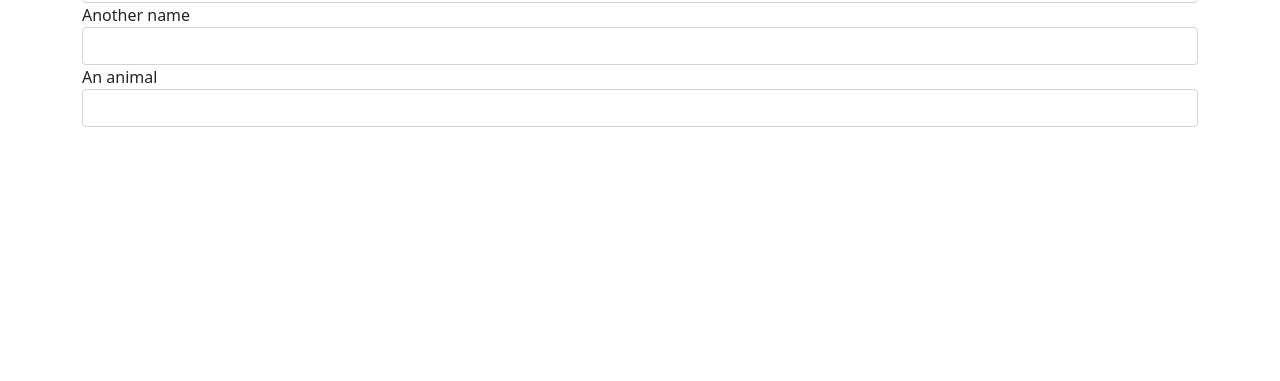
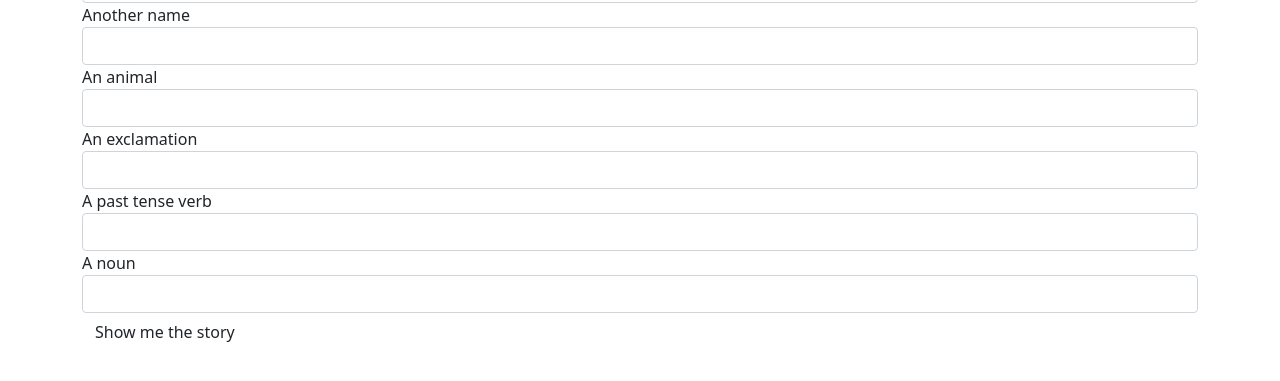
Before and after one commit to Annaliskirwa/App_Seis, a plain HTML site: page index.html in a window 1280 px wide. Shown: the part 115-496 px from the top of the page. Drawn offline with nearby package versions, Linux system fonts and the light colour scheme.

Commit message:
It will add a submit button

```diff
--- a/index.html
+++ b/index.html
@@ -26,6 +26,19 @@
                         <label for = "animal">An animal</label>
                         <input id = "animal" class = "form-control" type = "text">
                     </div>
+                    <div class = "form-group">
+                        <label for = "exclamation">An exclamation</label>
+                        <input id = "exclamation" class = "form-control" type = "text">
+                    </div>
+                    <div class = "form-group">
+                        <label for = "verb">A past tense verb</label>
+                        <input id = "verb" class = "form-control" type = "text">
+                    </div>
+                    <div class = "form-group">
+                        <label for = "noun">A noun</label>
+                        <input id = "noun" class = "form-control" type = "text">
+                    </div>
+                    <button type = "submit" class = "btn">Show me the story</button>
                 </form>
             </div>
         </div>
```
